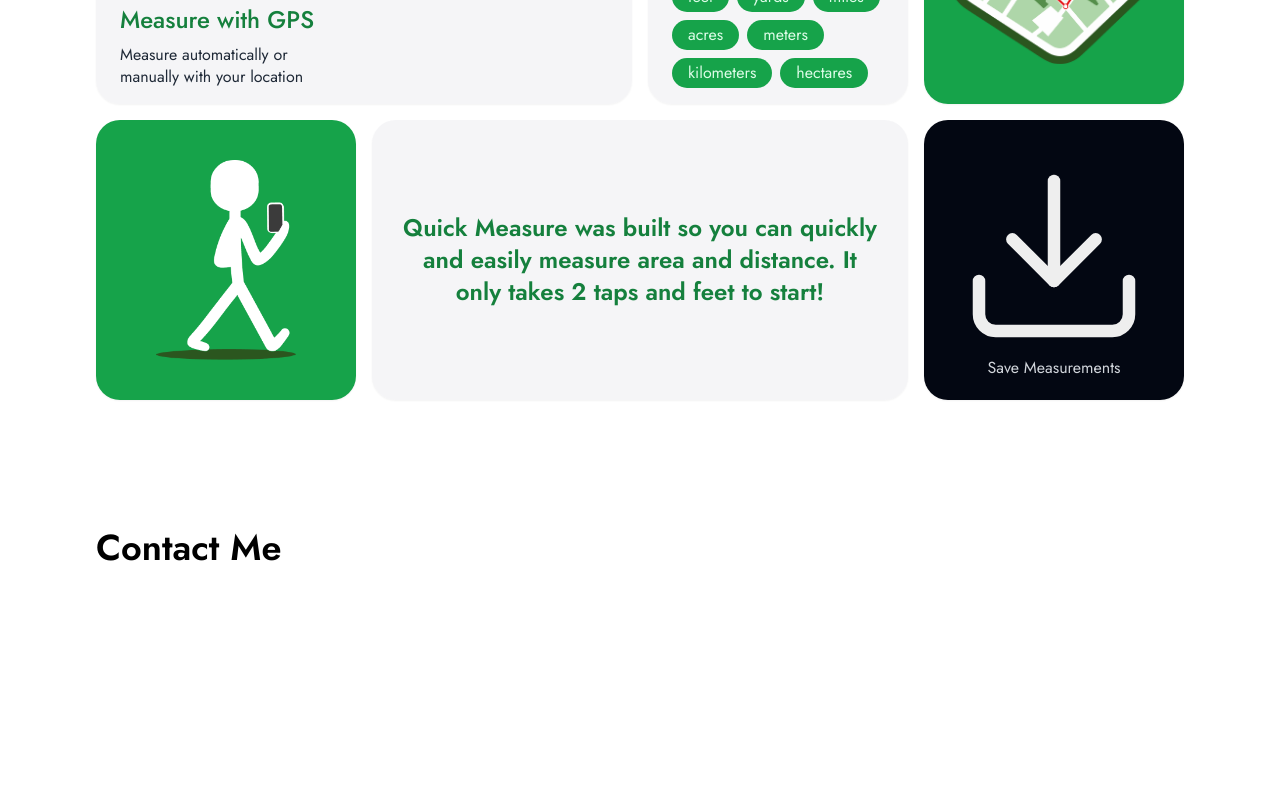
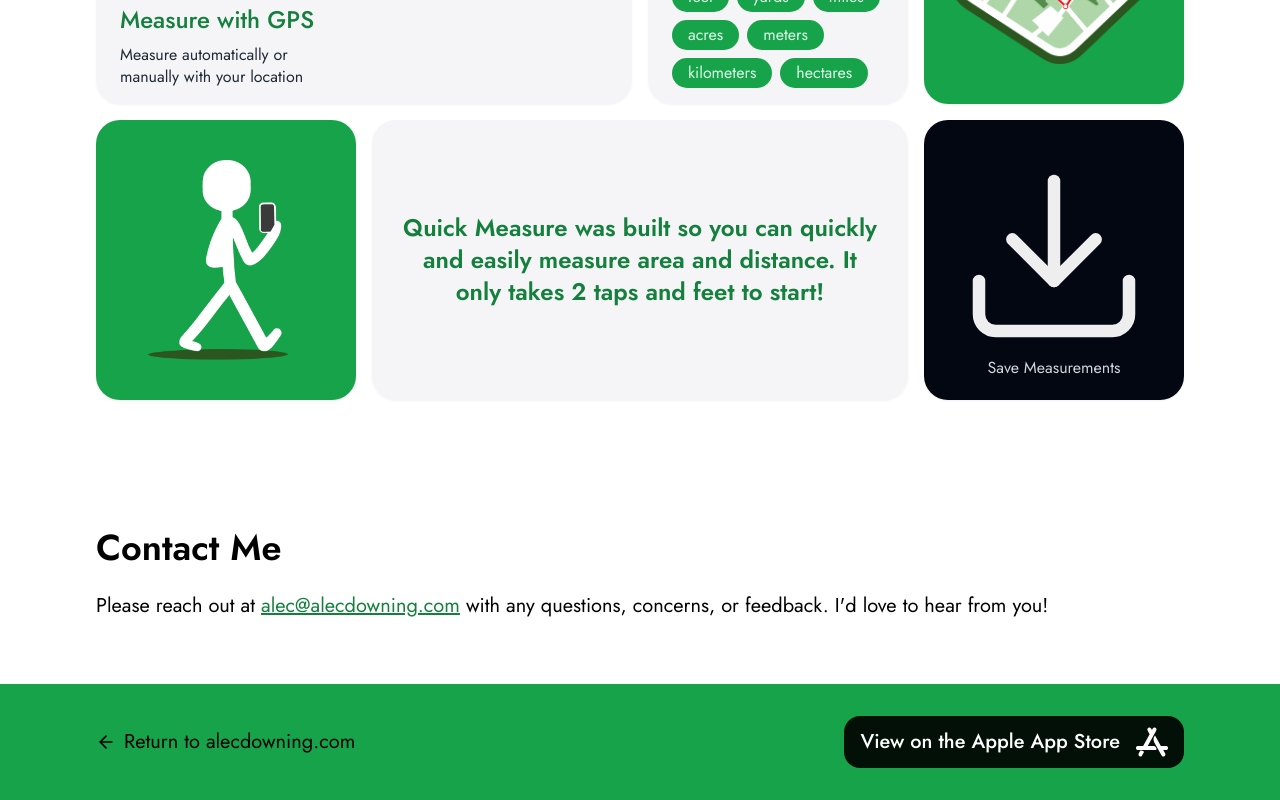
Before and after one commit to a-down/portfolio, a React (Vite) app: page /quickmeasure in a window 1280 px wide. Shown: the part 1096-1896 px from the top of the page. Before the commit the page ends 1792 px from the top, so only its background shows below. Built offline with nearby package versions, Linux system fonts and the light colour scheme.

Commit message:
contact section and footer

```diff
--- a/src/pages/QuickMeasure.jsx
+++ b/src/pages/QuickMeasure.jsx
@@ -30,17 +30,20 @@ export default function QuickMeasure() {
   return (
     <>
       <div className="font-jost relative w-full ">
+
+        {/* HEADER AND HERO */}
         <div className="h-[100dvh] pt-8 pl-4 md:pl-16 lg:pl-24" style={heroStyle} >
+          {/* HEADER */}
           <div className=" flex justify-between pr-4 md:pr-16 lg:pr-24">
             <a href="/" className="transition-all hover:opacity-60 flex gap-2 items-center">
               <FiArrowLeft />alecdowning.com</a>
             <a href="https://apps.apple.com/us/app/quick-measure-gps/id6473677147" target="_blank" className="bg-black/90 backdrop-blur-xl hover:bg-black/75 transition-all rounded-2xl flex justify-between items-center gap-4 text-lg text-white font-medium px-4 py-2.5">
-
               <p className="">View on the Apple App Store</p>
               <SiAppstore className="w-8 h-8 "/>
             </a>
           </div>
 
+          {/* HERO */}
           <div className=" flex items-center">
             <div className="">
               <h1 className="font-bold text-[64px] leading-none">Easy Tools for a <span className="text-[96px] text-[#6DAB64] block">Quick Measure</span></h1>
@@ -50,6 +53,7 @@ export default function QuickMeasure() {
           </div>
         </div>
 
+        {/* FEATURES SECTION */}
         <div className="mt-16 px-4 md:px-16 lg:px-24 ">
           <h2 className="text-4xl font-semibold">Features</h2>
 
@@ -58,7 +62,6 @@ export default function QuickMeasure() {
               <div className="flex gap-4 justify-end">
                 <img src={satelliteIcon} className="h-[128px]"/>
               </div>
-
               <div className="h-full flex flex-col justify-end">
                 <h3 className="text-2xl font-medium text-green-700 mb-2">Measure with GPS</h3>
                 <p className=" leading-snug max-w-[200px] text-gray-800">Measure automatically or manually with your location</p>
@@ -68,13 +71,11 @@ export default function QuickMeasure() {
             <div className="col-span-2 h-[280px] bg-gray-200/40 shadow-sm rounded-3xl px-6 py-4 flex items-end">
               <div className="flex flex-wrap gap-2">
                 <h3 className="text-xl font-medium text-gray-700 w-full">Units</h3>
-
                 {units.map((measurement, index) => (
                   <div className="bg-green-600 rounded-full px-4 py-1 " key={index}>
                     <p className=" leading-snug text-green-100">{measurement}</p>
                   </div>
                 ))}
-
               </div>
             </div>
 
@@ -83,34 +84,46 @@ export default function QuickMeasure() {
             </div>
 
             <div className="col-span-2 h-[280px] bg-green-600 shadow-sm rounded-3xl px-6 py-4 flex justify-center items-center">
-              {/* <h3 className="text-2xl font-medium text-gray-800">Save</h3> */}
               <div className='flex flex-col items-center justify-center'>
-                <img src={walkingIcon} className="h-[200px]"/>
-                {/* <p className="leading-none text-center text-gray-700 absolute bottom-6">Measure Anywhere by Tapping</p> */}
+                <img src={walkingIcon} className="h-[200px] mr-4"/>
               </div>
             </div>
 
             <div className="col-span-4 h-[280px] bg-gray-200/40 shadow-sm rounded-3xl px-6 py-4 flex items-center justify-center">
-              {/* <img src= */}
               <p className="text-2xl font-semibold text-green-700 text-center max-w-[480px]">Quick Measure was built so you can quickly and easily measure area and distance. It only takes 2 taps and feet to start!</p>
             </div>
 
             <div className="col-span-2 h-[280px] bg-gray-950 shadow-sm rounded-3xl px-6 py-4 flex justify-center items-center relative">
-              {/* <h3 className="text-2xl font-medium text-gray-800">Save</h3> */}
               <div className='flex flex-col items-center justify-center'>
                 <img src={downloadIcon} className="mb-2 h-[200px]" />
                 <p className="leading-none text-center text-gray-300 absolute bottom-6">Save Measurements</p>
               </div>
             </div>
+
           </div>
         </div>
 
-        <div className="my-32 px-4 md:px-16 lg:px-24 ">
-          <a href="mailto: alec@alecdowning.com" className="text-4xl font-semibold">Contact Me</a>
+        {/* CONTACT SECTION */}
+        <div className="mt-32 mb-16 px-4 md:px-16 lg:px-24 ">
+          <h2 className="text-4xl font-semibold mb-6">Contact Me</h2>
 
+          <p className="text-xl">
+            Please reach out at{' '}
+            <a href="mailto: alec@alecdowning.com" className="text-green-700 underline hover:text-green-500 transition-all">alec@alecdowning.com</a>
+            {' '} with any questions, concerns, or feedback. I'd love to hear from you!
+          </p>
+        </div>
 
-
-        </div>
+        <footer className="w-full bg-green-600">
+          <div className=" flex justify-between px-4 md:px-16 lg:px-24 py-8">
+            <a href="/" className="transition-all hover:opacity-60 flex gap-2 items-center text-xl">
+              <FiArrowLeft />Return to alecdowning.com</a>
+            <a href="https://apps.apple.com/us/app/quick-measure-gps/id6473677147" target="_blank" className="bg-black/90 backdrop-blur-xl hover:bg-black/75 transition-all rounded-2xl flex justify-between items-center gap-4 text-xl text-white font-medium px-4 py-2.5">
+              <p className="">View on the Apple App Store</p>
+              <SiAppstore className="w-8 h-8 "/>
+            </a>
+          </div>
+        </footer>
 
 
       </div>
```
